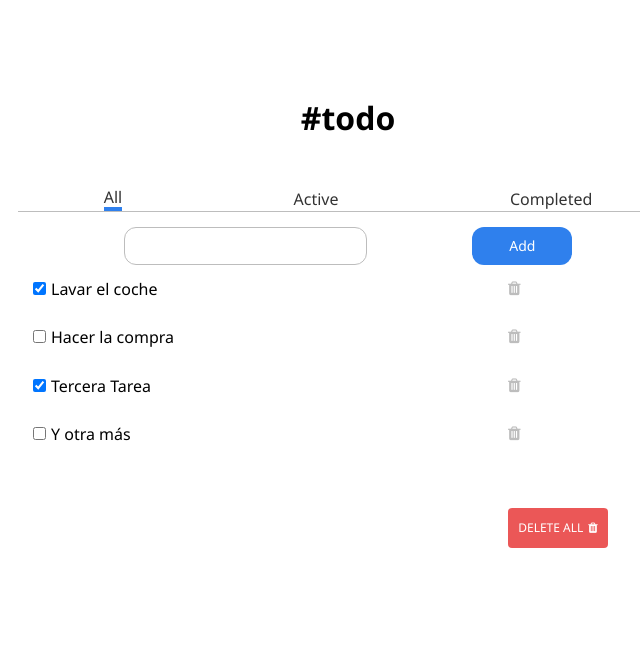
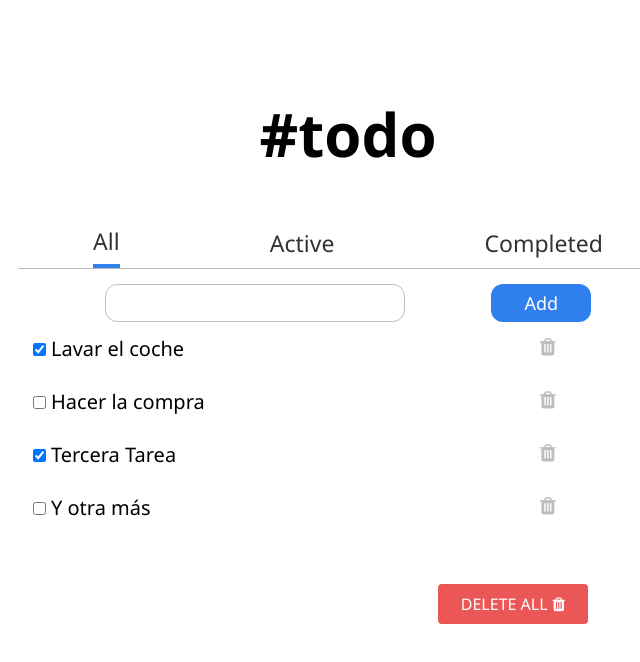
Before and after one commit to LauraMoreaux/Challenge_1, a React (Create React App) app: page / in a window 1280 px wide. Shown: the top 662 px of the page, without its empty margins (292-932 px from the left). Built offline with nearby package versions, Linux system fonts and the light colour scheme.

Commit message:
Modified styles

```diff
--- a/src/stylesheets/_app.scss
+++ b/src/stylesheets/_app.scss
@@ -2,17 +2,8 @@ body {
   margin: 0;
   font-family: $fontPrimary
 
-  // -apple-system, BlinkMacSystemFont, "Segoe UI", "Roboto", "Oxygen",
-  //   "Ubuntu", "Cantarell", "Fira Sans", "Droid Sans", "Helvetica Neue",
-  //   sans-serif;
-  // -webkit-font-smoothing: antialiased;
-  // -moz-osx-font-smoothing: grayscale;
 }
 
-// code {
-//   font-family: source-code-pro, Menlo, Monaco, Consolas, "Courier New",
-//     monospace;
-// }
 
 .app {
   text-align: center;
@@ -20,6 +11,9 @@ body {
   .app__header__name {
     margin-top: 100px;
     margin-bottom: 50px;
+    @media (min-width: $desktop) {
+      font-size: 60px;
+    }
   }
 }
 
@@ -53,11 +47,15 @@ body {
     justify-content: space-around;
     border-bottom: solid 1px $bordersColor;
 
+    @media (min-width: $desktop) {
+      font-size: 23px;
+      height: 50px;
+    }
+
     .btn {
       background-color: white;
       border: white;
     }
-
     .underlined {
       border-bottom: solid 4px $btnColor;
     }
@@ -79,6 +77,7 @@ body {
     border-radius: 12px;
     @media (min-width: $desktop) {
       max-width: 300px;
+      font-size: 20px;
     }
   }
 
@@ -93,6 +92,7 @@ body {
     @media (min-width: $desktop) {
       min-width: 100px;
       max-width: 150px;
+      font-size: 18px;
     }
   }
 }
@@ -101,6 +101,10 @@ body {
   font-size: 16px;
   font-weight: 500;
   text-align: left;
+
+  @media (min-width: $desktop) {
+    font-size: 20px;
+  }
 
   .taskList__li {
     padding: 15px;
@@ -121,10 +125,8 @@ body {
     right: 150px;
   }
   @media (min-width: $desktop) {
-    left: 800px;
-  }
-  @media (min-width: $desktop-sup) {
-    left: 1200px;
+    position: absolute;
+    left: 65%;
   }
 }
 
@@ -146,10 +148,12 @@ body {
       right: 220px;
     }
     @media (min-width: $desktop) {
-      left: 800px;
+      right: 400px;
+      font-size: 16px;
+      width: 150px;
     }
     @media (min-width: $desktop-sup) {
-      left: 1200px;
+      right: 1000px;
     }
   }
 
```
